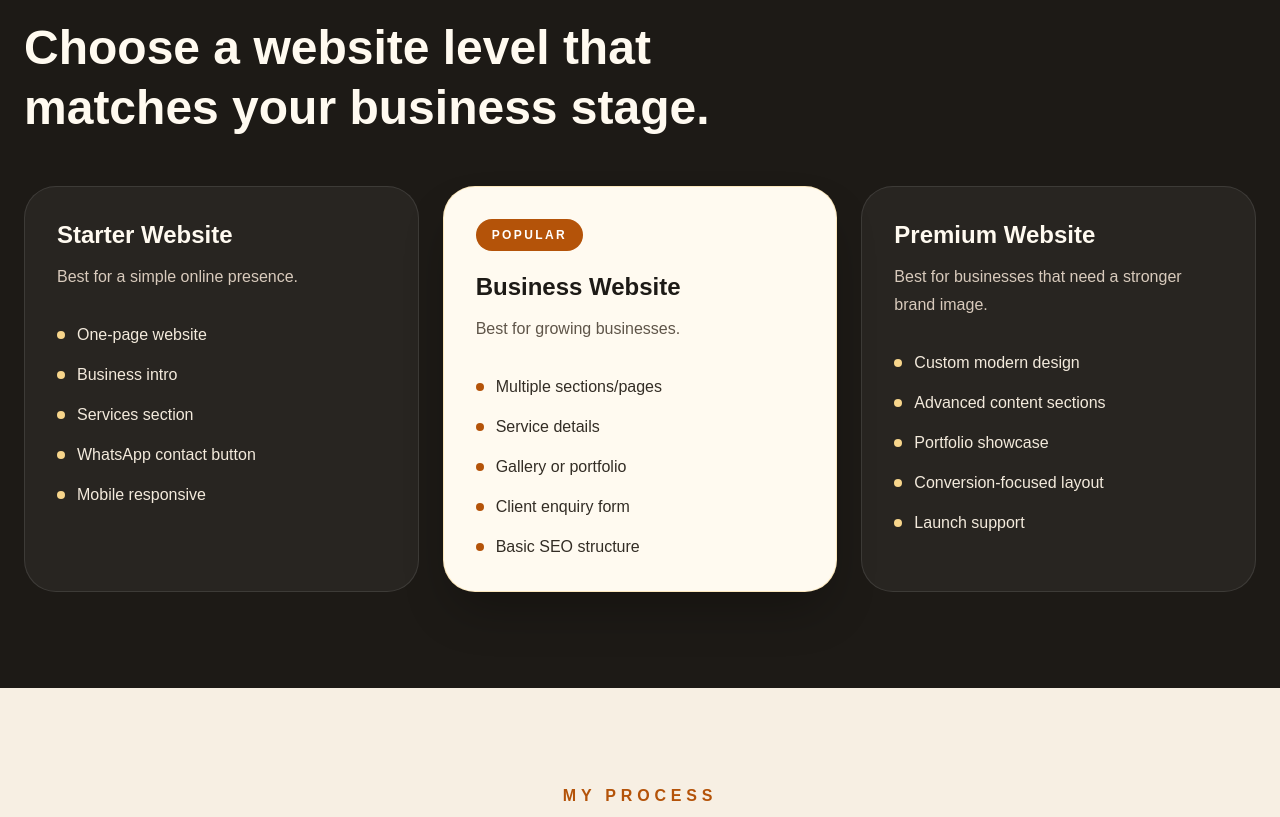
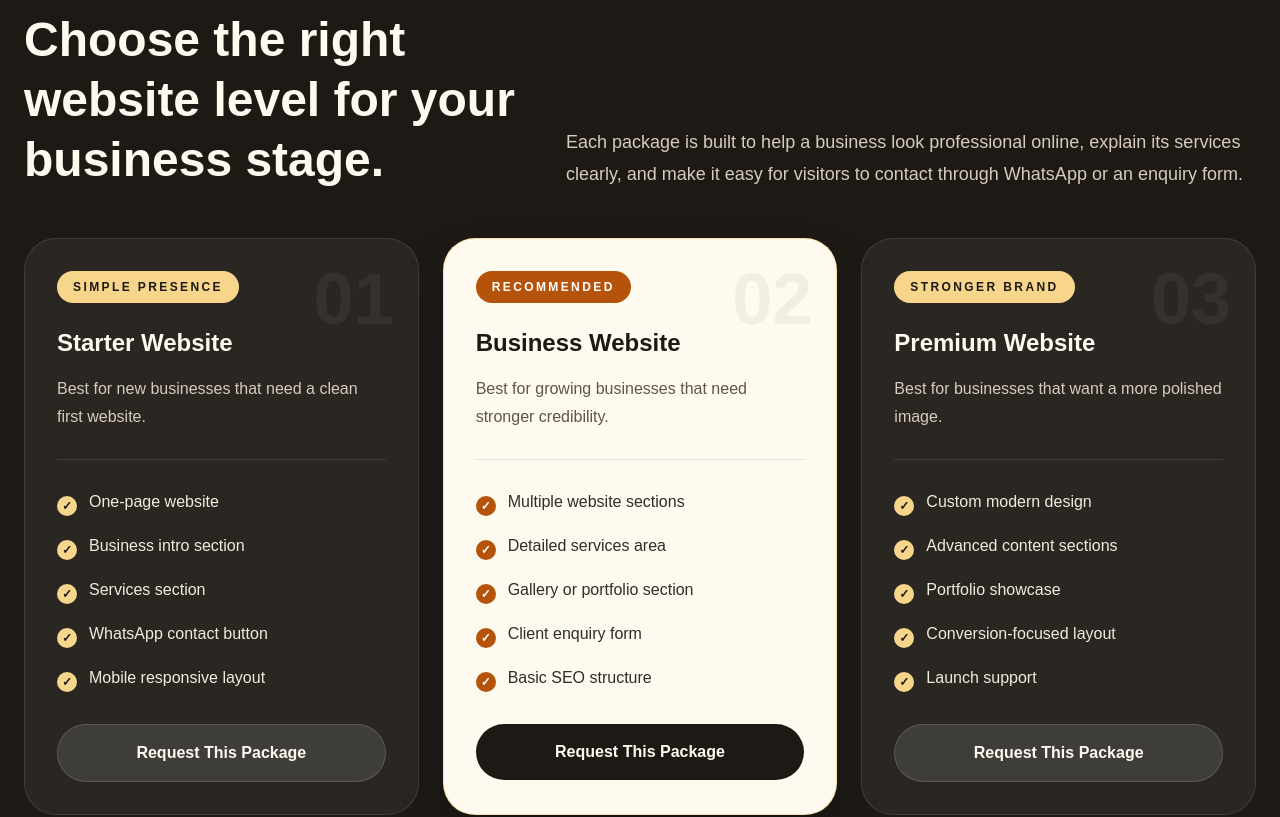
Before and after one commit to brianmichaelu/website-creation-agency, a Next.js app: page / in a window 1280 px wide. Shown: the part 1920-2737 px from the top of the page. Built offline with nearby package versions, Linux system fonts and the light colour scheme.

Commit message:
Refactor packages section layout and content

```diff
--- a/app/page.tsx
+++ b/app/page.tsx
@@ -295,45 +295,60 @@ ${formData.get("extraMessage")}
         </div>
       </section>
       {/* PACKAGES */}
-      <section id="packages" className="bg-[#1d1a16] px-6 py-24 text-[#fffaf0]">
+            {/* PACKAGES */}
+      <section id="packages" className="scroll-mt-44 bg-[#1d1a16] px-6 py-20 text-[#fffaf0]">
         <div className="mx-auto max-w-7xl">
-          <div className="max-w-3xl">
+          <div className="grid gap-8 lg:grid-cols-[0.85fr_1.15fr] lg:items-end">
+            <div>
+              <div className="mb-6 flex items-center gap-4">
+                <span className="h-[2px] w-14 bg-[#f7d58b]" />
                 <p className="font-black uppercase tracking-[0.3em] text-[#f7d58b]">
                   Website packages
                 </p>
+              </div>
 
-            <h2 className="mt-4 text-4xl font-black leading-tight md:text-5xl">
-              Choose a website level that matches your business stage.
+              <h2 className="text-3xl font-black leading-tight md:text-5xl">
+                Choose the right website level for your business stage.
               </h2>
+            </div>
+
+            <p className="text-lg leading-8 text-[#d8cabc]">
+              Each package is built to help a business look professional online,
+              explain its services clearly, and make it easy for visitors to
+              contact through WhatsApp or an enquiry form.
+            </p>
           </div>
 
           <div className="mt-12 grid gap-6 lg:grid-cols-3">
             {[
               {
                 name: "Starter Website",
-                desc: "Best for a simple online presence.",
+                label: "Simple presence",
+                desc: "Best for new businesses that need a clean first website.",
                 features: [
                   "One-page website",
-                  "Business intro",
+                  "Business intro section",
                   "Services section",
                   "WhatsApp contact button",
-                  "Mobile responsive",
+                  "Mobile responsive layout",
                 ],
               },
               {
                 name: "Business Website",
-                desc: "Best for growing businesses.",
+                label: "Recommended",
+                desc: "Best for growing businesses that need stronger credibility.",
                 features: [
-                  "Multiple sections/pages",
-                  "Service details",
-                  "Gallery or portfolio",
+                  "Multiple website sections",
+                  "Detailed services area",
+                  "Gallery or portfolio section",
                   "Client enquiry form",
                   "Basic SEO structure",
                 ],
               },
               {
                 name: "Premium Website",
-                desc: "Best for businesses that need a stronger brand image.",
+                label: "Stronger brand",
+                desc: "Best for businesses that want a more polished image.",
                 features: [
                   "Custom modern design",
                   "Advanced content sections",
@@ -345,45 +360,80 @@ ${formData.get("extraMessage")}
             ].map((pkg, index) => (
               <div
                 key={pkg.name}
-                className={`rounded-[2rem] border p-8 transition hover:-translate-y-1 ${
+                className={`relative overflow-hidden rounded-[2rem] border p-8 transition hover:-translate-y-1 ${
                   index === 1
-                    ? "border-[#f7d58b]/50 bg-[#fffaf0] text-[#1d1a16] shadow-2xl shadow-black/30"
-                    : "border-white/10 bg-white/5 text-[#fffaf0] hover:bg-white/10"
+                    ? "border-[#f7d58b]/70 bg-[#fffaf0] text-[#1d1a16] shadow-2xl shadow-black/40"
+                    : "border-white/10 bg-white/[0.06] text-[#fffaf0] hover:bg-white/[0.10]"
                 }`}
               >
-                {index === 1 && (
-                  <div className="mb-5 inline-flex rounded-full bg-[#b45309] px-4 py-2 text-xs font-black uppercase tracking-[0.2em] text-white">
-                    Popular
+                <div
+                  className={`absolute right-6 top-6 text-7xl font-black leading-none ${
+                    index === 1 ? "text-[#1d1a16]/5" : "text-white/5"
+                  }`}
+                >
+                  0{index + 1}
                 </div>
-                )}
+
+                <div className="relative">
+                  <div
+                    className={`mb-6 inline-flex rounded-full px-4 py-2 text-xs font-black uppercase tracking-[0.2em] ${
+                      index === 1
+                        ? "bg-[#b45309] text-white"
+                        : "bg-[#f7d58b] text-[#1d1a16]"
+                    }`}
+                  >
+                    {pkg.label}
+                  </div>
 
                   <h3 className="text-2xl font-black">{pkg.name}</h3>
 
                   <p
-                  className={`mt-3 leading-7 ${
+                    className={`mt-4 leading-7 ${
                       index === 1 ? "text-[#5f5549]" : "text-[#d8cabc]"
                     }`}
                   >
                     {pkg.desc}
                   </p>
 
-                <ul className="mt-8 space-y-4">
+                  <div
+                    className={`my-7 h-[1px] ${
+                      index === 1 ? "bg-[#1d1a16]/10" : "bg-white/10"
+                    }`}
+                  />
+
+                  <ul className="space-y-4">
                     {pkg.features.map((feature) => (
                       <li
                         key={feature}
-                      className={`flex gap-3 ${
+                        className={`flex gap-3 leading-7 ${
                           index === 1 ? "text-[#332d25]" : "text-[#f3eadc]"
                         }`}
                       >
                         <span
-                        className={`mt-2 h-2 w-2 rounded-full ${
-                          index === 1 ? "bg-[#b45309]" : "bg-[#f7d58b]"
+                          className={`mt-2 flex h-5 w-5 shrink-0 items-center justify-center rounded-full text-xs font-black ${
+                            index === 1
+                              ? "bg-[#b45309] text-white"
+                              : "bg-[#f7d58b] text-[#1d1a16]"
                           }`}
-                      />
+                        >
+                          ✓
+                        </span>
                         {feature}
                       </li>
                     ))}
                   </ul>
+
+                  <a
+                    href="#client-form"
+                    className={`mt-8 inline-flex w-full items-center justify-center rounded-full px-6 py-4 text-center font-black transition hover:-translate-y-1 ${
+                      index === 1
+                        ? "bg-[#1d1a16] text-[#fffaf0] hover:bg-[#b45309]"
+                        : "border border-white/15 bg-white/10 text-[#fffaf0] hover:border-[#f7d58b] hover:bg-[#f7d58b] hover:text-[#1d1a16]"
+                    }`}
+                  >
+                    Request This Package
+                  </a>
+                </div>
               </div>
             ))}
           </div>
```
Lines whose indentation alone changed are shown as unchanged.
